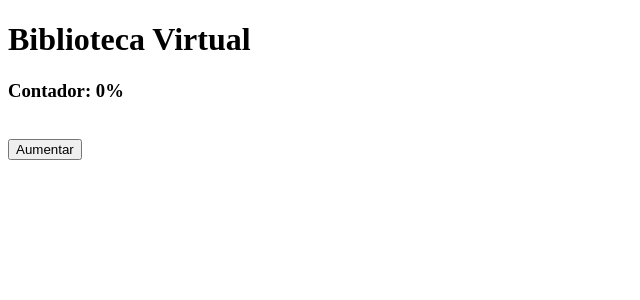
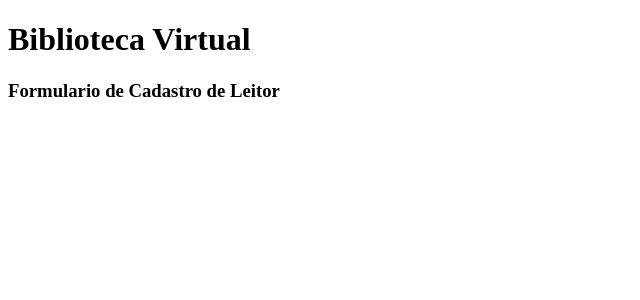
Before and after one commit to nicolau-np/biblioteca_virtualFRONT, a React (Create React App) app: page / in a window 1280 px wide. Shown: the top 300 px of the page, without its empty margins (0-640 px from the left). Built offline with nearby package versions, Linux system fonts and the light colour scheme.

Commit message:
mudando a localizacao do formulario

```diff
--- a/src/App.js
+++ b/src/App.js
@@ -1,11 +1,12 @@
 
 import React from 'react'
 import Contador from './components_example/Contador'
+import FormLeitor from './forms/leitors'
 function App() {
   return (
     <div className="App">
      <h1>Biblioteca Virtual</h1>
-      <Contador/>
+      <FormLeitor/>
     </div>
   );
 }
```
